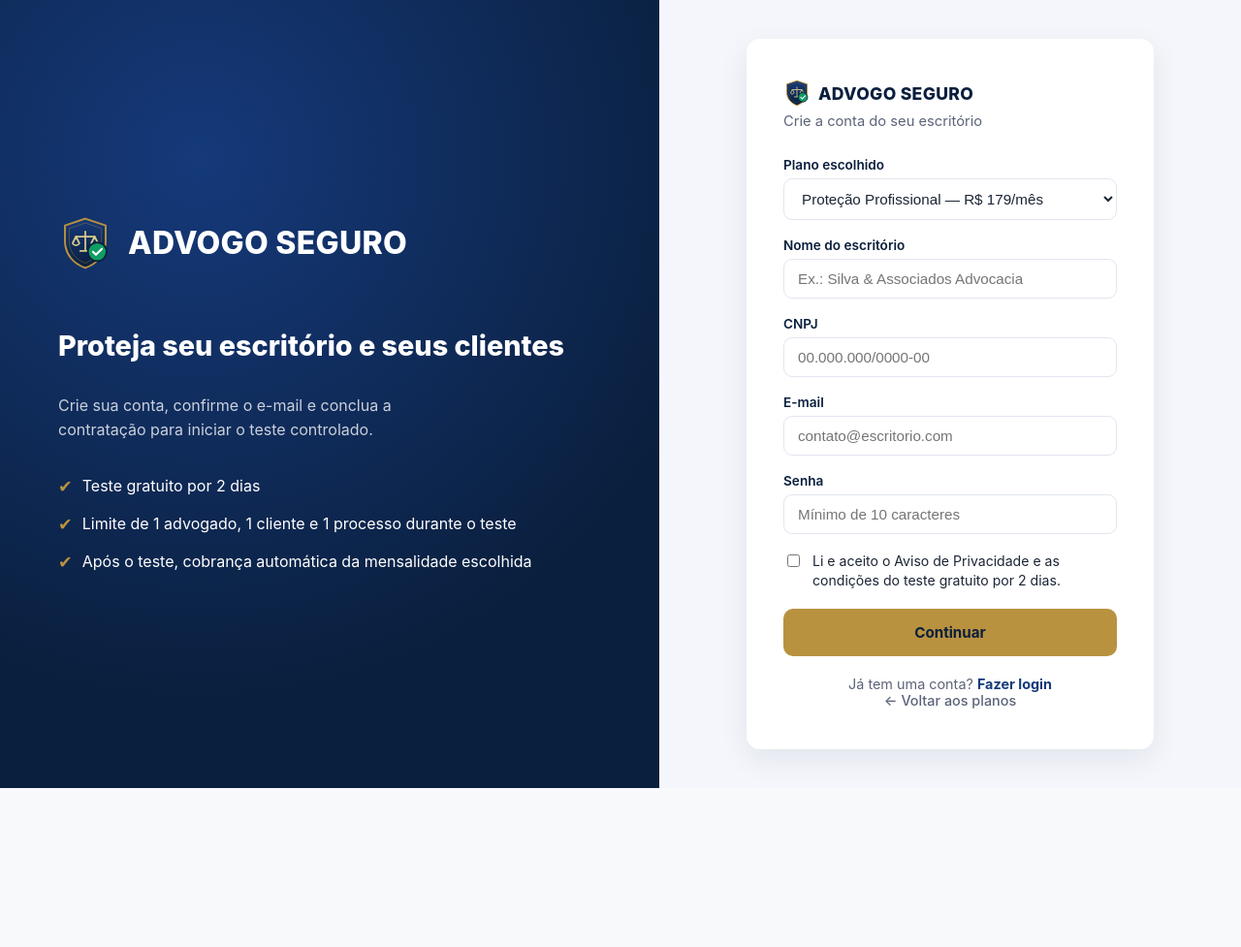
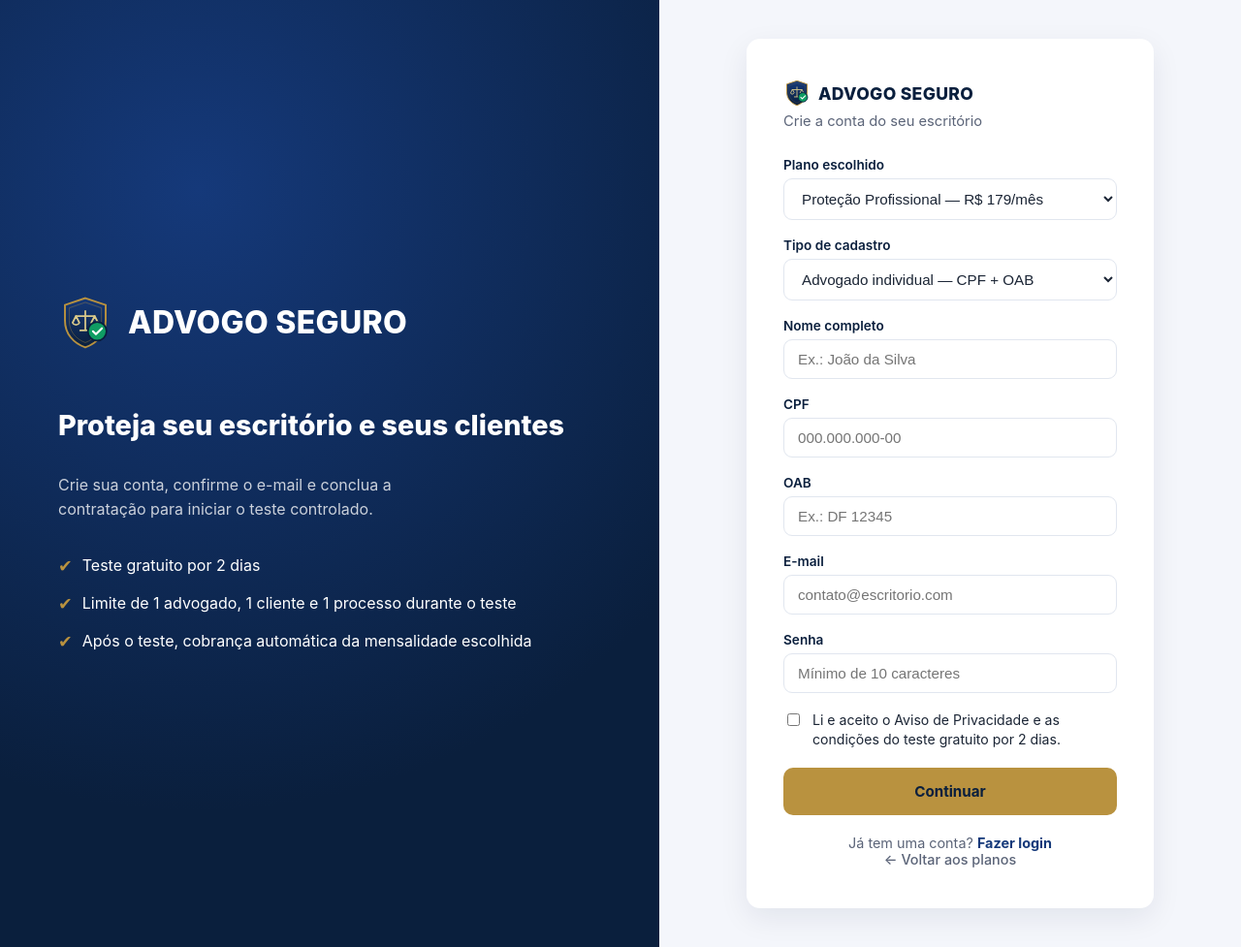
Before and after one commit to salveci2022/advogo-seguro, a Flask app: page /escritorio/cadastro in a window 1280 px wide. Shown: the whole page at 97% size. Before the commit the page ends 813 px from the top, so only its background shows below. Run offline with Flask 3, Linux system fonts and the light colour scheme.

Commit message:
Permite cadastro de advogado individual com CPF e OAB

```diff
--- a/app.py
+++ b/app.py
@@ -446,6 +446,9 @@ class Escritorio(db.Model):
     )
     id = db.Column(db.Integer, primary_key=True)
     nome = db.Column(db.String(200), nullable=False)
+    tipo_pessoa = db.Column(db.String(2), default='pj', nullable=False)  # pf | pj
+    cpf = db.Column(db.String(14))
+    oab = db.Column(db.String(30))
     cnpj = db.Column(db.String(20))
     email = db.Column(db.String(200), unique=True, nullable=False)
     senha_hash = db.Column(db.String(200), nullable=False)
@@ -718,6 +721,9 @@ def _garantir_colunas_novas():
         ('advogados', 'foto_mime', 'VARCHAR(50)'),
         ('advogados', 'foto_token', 'VARCHAR(64)'),
         ('clientes', 'ativo', 'BOOLEAN NOT NULL DEFAULT TRUE'),
+        ('escritorios', 'tipo_pessoa', "VARCHAR(2) NOT NULL DEFAULT 'pj'"),
+        ('escritorios', 'cpf', 'VARCHAR(14)'),
+        ('escritorios', 'oab', 'VARCHAR(30)'),
         ('escritorios', 'email_confirmacao_obrigatoria', 'BOOLEAN NOT NULL DEFAULT FALSE'),
         ('escritorios', 'email_confirmado_em', 'TIMESTAMP'),
         ('escritorios', 'email_confirmacao_token_hash', 'VARCHAR(64)'),
@@ -1341,10 +1347,37 @@ def _cnpj_ja_cadastrado(cnpj_normalizado):
     return False
 
 
-def _outro_escritorio_ja_usou_beneficio(cnpj_normalizado, escritorio_id):
+def _cpf_ja_cadastrado(cpf_normalizado):
+    if not cpf_normalizado:
+        return False
+
+    for escritorio in Escritorio.query.filter(Escritorio.cpf.isnot(None)).all():
+        if _somente_digitos(escritorio.cpf) == cpf_normalizado:
+            if (
+                not escritorio.email_confirmacao_obrigatoria
+                or escritorio.email_confirmado_em
+                or escritorio.trial_utilizado_em
+                or normalizar_codigo_plano(escritorio.plano) != 'trial'
+            ):
+                return True
+    return False
+
+
+def _outro_escritorio_ja_usou_beneficio_documento(
+    tipo_pessoa, documento_normalizado, escritorio_id
+):
+    if not documento_normalizado:
+        return False
+
+    campo_documento = 'cpf' if tipo_pessoa == 'pf' else 'cnpj'
+
     for escritorio in Escritorio.query.filter(Escritorio.id != escritorio_id).all():
-        if _somente_digitos(escritorio.cnpj) != cnpj_normalizado:
+        documento_escritorio = _somente_digitos(
+            getattr(escritorio, campo_documento, None)
+        )
+        if documento_escritorio != documento_normalizado:
             continue
+
         if (
             escritorio.trial_utilizado_em
             or escritorio.assinatura_status in {'trialing', 'active'}
@@ -1354,13 +1387,24 @@ def _outro_escritorio_ja_usou_beneficio(cnpj_normalizado, escritorio_id):
             )
         ):
             return True
+
     return False
+
+
+def _outro_escritorio_ja_usou_beneficio(cnpj_normalizado, escritorio_id):
+    # Compatibilidade com chamadas existentes baseadas em CNPJ.
+    return _outro_escritorio_ja_usou_beneficio_documento(
+        'pj', cnpj_normalizado, escritorio_id
+    )
 
 
 def _registrar_escritorio_comercial(data):
     nome = (data.get('nome') or '').strip()
     email = (data.get('email') or '').strip().lower()
     senha = data.get('senha') or ''
+    tipo_pessoa = str(data.get('tipo_pessoa') or 'pj').strip().lower()
+    cpf = _somente_digitos(data.get('cpf'))
+    oab = (data.get('oab') or '').strip().upper()
     cnpj = _somente_digitos(data.get('cnpj'))
     plano = normalizar_codigo_plano(data.get('plano'))
 
@@ -1376,19 +1420,38 @@ def _registrar_escritorio_comercial(data):
         return jsonify({
             'erro': f'Preencha nome, e-mail e senha (mín. {SENHA_MIN_CARACTERES} caracteres).'
         }), 400
-    if len(cnpj) != 14:
-        return jsonify({'erro': 'Informe um CNPJ válido com 14 dígitos.'}), 400
+    if tipo_pessoa not in {'pf', 'pj'}:
+        return jsonify({'erro': 'Selecione advogado individual ou escritório.'}), 400
+
+    if tipo_pessoa == 'pf':
+        if len(cpf) != 11:
+            return jsonify({'erro': 'Informe um CPF com 11 dígitos.'}), 400
+        if not oab or len(oab) > 30:
+            return jsonify({'erro': 'Informe a OAB do advogado.'}), 400
+        cnpj = None
+    else:
+        if len(cnpj) != 14:
+            return jsonify({'erro': 'Informe um CNPJ com 14 dígitos.'}), 400
+        cpf = None
+        oab = None
+
     if plano not in {'profissional', 'escritorio', 'blindagem'}:
         return jsonify({'erro': 'Escolha um plano disponível para contratação online.'}), 400
     if Escritorio.query.filter_by(email=email).first():
         return jsonify({'erro': 'E-mail já cadastrado.'}), 409
-    if _cnpj_ja_cadastrado(cnpj):
+    if tipo_pessoa == 'pf':
+        if _cpf_ja_cadastrado(cpf):
+            return jsonify({'erro': 'Este CPF já possui cadastro no ADVOGO SEGURO.'}), 409
+    elif _cnpj_ja_cadastrado(cnpj):
         return jsonify({'erro': 'Este CNPJ já possui cadastro no ADVOGO SEGURO.'}), 409
 
     codigo = _gerar_codigo_confirmacao()
     escritorio = Escritorio(
         nome=nome,
         email=email,
+        tipo_pessoa=tipo_pessoa,
+        cpf=cpf,
+        oab=oab,
         cnpj=cnpj,
         senha_hash=hash_senha(senha),
         plano='trial',
@@ -3722,9 +3785,25 @@ def criar_checkout_stripe():
         return jsonify({'erro': 'Plano indisponível para contratação online.'}), 400
     if request.escritorio.assinatura_status in {'trialing', 'active'}:
         return jsonify({'erro': 'Este escritório já possui uma assinatura em andamento.'}), 409
-    cnpj = _somente_digitos(request.escritorio.cnpj)
-    if len(cnpj) != 14 or _outro_escritorio_ja_usou_beneficio(cnpj, request.escritorio.id):
-        return jsonify({'erro': 'Este CNPJ já utilizou o benefício de teste.'}), 409
+    tipo_pessoa = (request.escritorio.tipo_pessoa or 'pj').strip().lower()
+
+    if tipo_pessoa == 'pf':
+        cpf = _somente_digitos(request.escritorio.cpf)
+        if len(cpf) != 11:
+            return jsonify({'erro': 'CPF do titular inválido para contratação.'}), 400
+        if _outro_escritorio_ja_usou_beneficio_documento(
+            'pf', cpf, request.escritorio.id
+        ):
+            return jsonify({'erro': 'Este CPF já utilizou o benefício de teste.'}), 409
+    else:
+        cnpj = _somente_digitos(request.escritorio.cnpj)
+        if len(cnpj) != 14:
+            return jsonify({'erro': 'CNPJ inválido para contratação.'}), 400
+        if _outro_escritorio_ja_usou_beneficio_documento(
+            'pj', cnpj, request.escritorio.id
+        ):
+            return jsonify({'erro': 'Este CNPJ já utilizou o benefício de teste.'}), 409
+
     precos = STRIPE_PRICE_MAP.get(plano)
     if not precos:
         return jsonify({'erro': 'Preço do plano ainda não configurado.'}), 503
--- a/templates/escritorio_cadastro.html
+++ b/templates/escritorio_cadastro.html
@@ -41,12 +41,31 @@
           </select>
         </div>
         <div class="form-group">
-          <label for="nome">Nome do escritório</label>
-          <input type="text" class="form-control" id="nome" required maxlength="200" placeholder="Ex.: Silva &amp; Associados Advocacia">
+          <label for="tipo_pessoa">Tipo de cadastro</label>
+          <select class="form-control" id="tipo_pessoa" required>
+            <option value="pf">Advogado individual — CPF + OAB</option>
+            <option value="pj">Escritório / Sociedade — CNPJ</option>
+          </select>
         </div>
+
         <div class="form-group">
+          <label for="nome" id="labelNome">Nome completo</label>
+          <input type="text" class="form-control" id="nome" required maxlength="200" placeholder="Ex.: João da Silva">
+        </div>
+
+        <div class="form-group" id="grupoCpf">
+          <label for="cpf">CPF</label>
+          <input type="text" class="form-control" id="cpf" required inputmode="numeric" maxlength="14" placeholder="000.000.000-00">
+        </div>
+
+        <div class="form-group" id="grupoOab">
+          <label for="oab">OAB</label>
+          <input type="text" class="form-control" id="oab" required maxlength="30" placeholder="Ex.: DF 12345">
+        </div>
+
+        <div class="form-group" id="grupoCnpj" hidden>
           <label for="cnpj">CNPJ</label>
-          <input type="text" class="form-control" id="cnpj" required inputmode="numeric" maxlength="18" placeholder="00.000.000/0000-00">
+          <input type="text" class="form-control" id="cnpj" inputmode="numeric" maxlength="18" placeholder="00.000.000/0000-00">
         </div>
         <div class="form-group">
           <label for="email">E-mail</label>
@@ -78,6 +97,36 @@ if (['profissional', 'escritorio', 'blindagem'].includes(planoUrl)) {
   document.getElementById('plano').value = planoUrl;
 }
 
+const tipoPessoa = document.getElementById('tipo_pessoa');
+const campoCpf = document.getElementById('cpf');
+const campoOab = document.getElementById('oab');
+const campoCnpj = document.getElementById('cnpj');
+const grupoCpf = document.getElementById('grupoCpf');
+const grupoOab = document.getElementById('grupoOab');
+const grupoCnpj = document.getElementById('grupoCnpj');
+const campoNome = document.getElementById('nome');
+const labelNome = document.getElementById('labelNome');
+
+function atualizarTipoPessoa() {
+  const pessoaFisica = tipoPessoa.value === 'pf';
+
+  grupoCpf.hidden = !pessoaFisica;
+  grupoOab.hidden = !pessoaFisica;
+  grupoCnpj.hidden = pessoaFisica;
+
+  campoCpf.required = pessoaFisica;
+  campoOab.required = pessoaFisica;
+  campoCnpj.required = !pessoaFisica;
+
+  labelNome.textContent = pessoaFisica ? 'Nome completo' : 'Nome do escritório';
+  campoNome.placeholder = pessoaFisica
+    ? 'Ex.: João da Silva'
+    : 'Ex.: Silva & Associados Advocacia';
+}
+
+tipoPessoa.addEventListener('change', atualizarTipoPessoa);
+atualizarTipoPessoa();
+
 document.getElementById('formCadastro').addEventListener('submit', async (event) => {
   event.preventDefault();
   hideAlert('alertaCadastro');
```
Also changed, not shown: tests/test_fluxo_comercial_48h.py (+143 -0 lines).
